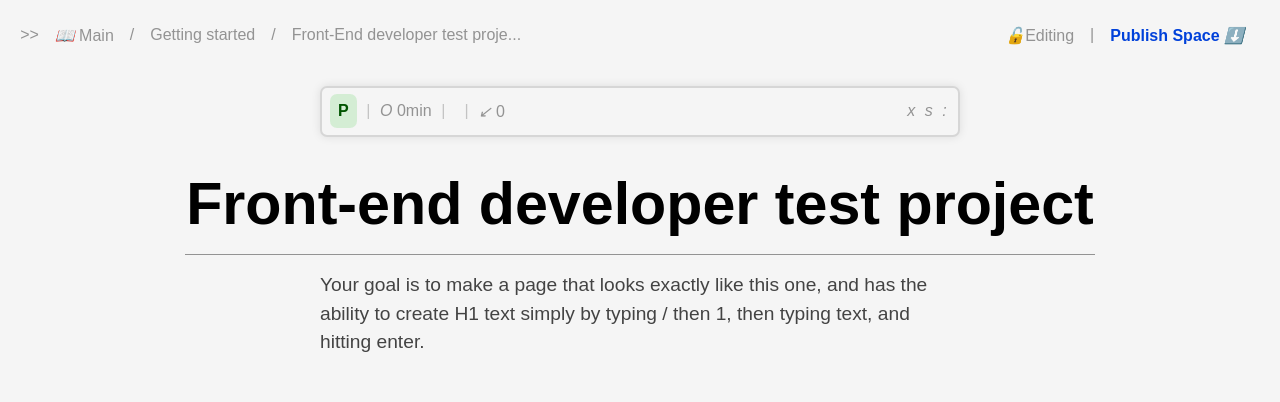
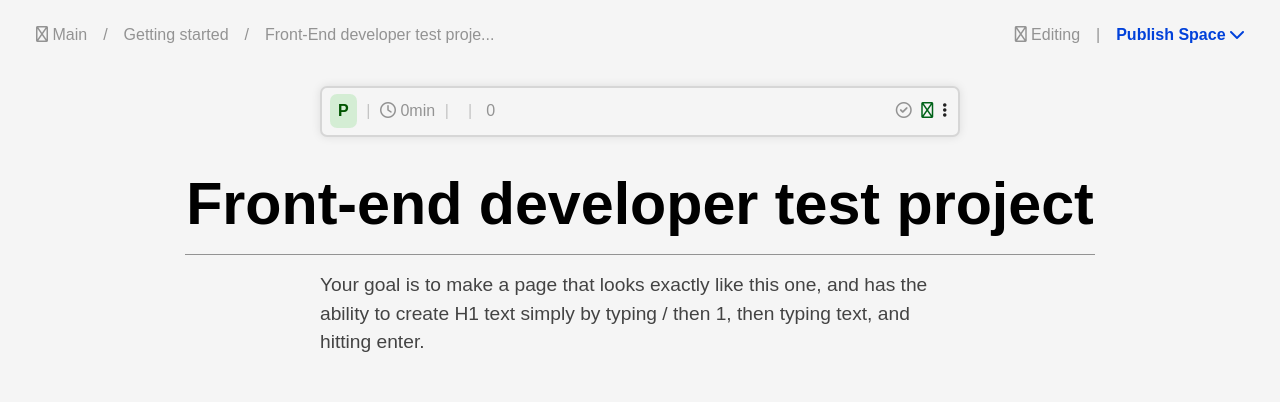
Before and after one commit to oldProjectss/Front-End-Technical-Assessment-, a website: page index.html in a window 1280 px wide. Shown: the top 402 px of the page. Drawn offline with Linux system fonts and the light colour scheme.

Commit message:
add font awesome

```diff
--- a/index.html
+++ b/index.html
@@ -5,24 +5,27 @@
     <meta http-equiv="X-UA-Compatible" content="IE=edge" />
     <meta name="viewport" content="width=device-width, initial-scale=1.0" />
     <link rel="stylesheet" href="style.css" />
+    <link rel="stylesheet" href="https://pro.fontawesome.com/releases/v6.0.0-beta3/css/all.css" />
     <title>Helpjuice Front-End developer test project</title>
   </head>
   <body>
     <header>
       <nav class="navbar">
         <ul class="nav_list">
-          <i class="menu_hide">>></i>
-          <li class="nav_links"><i>📖</i> Main</li>
+          <li class="nav_links">
+            <i class="icons fa fa-chevrons-right"></i>
+          </li>
+          <li class="nav_links"><i class="icons far fa-book-open"></i> Main</li>
           <li class="nav_links">/</li>
           <li class="nav_links">Getting started</li>
           <li class="nav_links">/</li>
           <li class="nav_links">Front-End developer test proje...</li>
         </ul>
         <ul class="nav_list">
-          <li class="nav_links"><i>🔓</i>Editing</li>
+          <li class="nav_links"><i class="icons far fa-unlock"></i> Editing</li>
           <li class="nav_links">|</li>
           <li class="nav_links">
-            <a href="#">Publish Space <i>⬇️</i></a>
+            <a href="#">Publish Space <i class="fa fa-chevron-down"></i></a>
           </li>
         </ul>
       </nav>
@@ -32,16 +35,16 @@
         <ul class="options">
           <li class="option_links first_option">P</li>
           <li class="option_links separator">|</li>
-          <li class="option_links"><i>O</i> 0min</li>
+          <li class="option_links"><i class="icons far fa-clock"></i> 0min</li>
           <li class="option_links separator">|</li>
-          <li class="option_links"></li>
+          <li class="option_links"><i class="fa fa-rabbit"></i></li>
           <li class="option_links separator">|</li>
-          <li class="option_links"><i>&#x2199;</i> 0</li>
+          <li class="option_links"><i class="icons fa fa-arrow-down-left"></i> 0</li>
         </ul>
         <ul class="options">
-          <li class="option_links"><i>x</i></li>
-          <li class="option_links"><i>s</i></li>
-          <li class="option_links"><i>:</i></li>
+          <li class="option_links"><i class="icons far fa-md fa-circle-check"></i></li>
+          <li class="option_links"><i class="far fa-cloud"></i></li>
+          <li class="option_links"><i class="fa fa-ellipsis-vertical"></i></li>
         </ul>
       </article>
       <h1 class="heading">Front-end developer test project</h1>
--- a/style.css
+++ b/style.css
@@ -41,6 +41,27 @@ a {
   display: flex;
   flex-direction: column;
   align-items: center;
+}
+
+.icons {
+  color: #939393;
+}
+
+.fa-cloud {
+  color: #006319;
+}
+
+.fa-ellipsis-vertical {
+  color: #222;
+}
+
+.fa-rabbit {
+  color: #cdaaaa;
+  background-color: #d35c5c;
+  font-size: 1.6rem;
+  border-radius: 20px;
+  overflow: hidden;
+  background-position: left;
 }
 
 .options_navigation {
```
